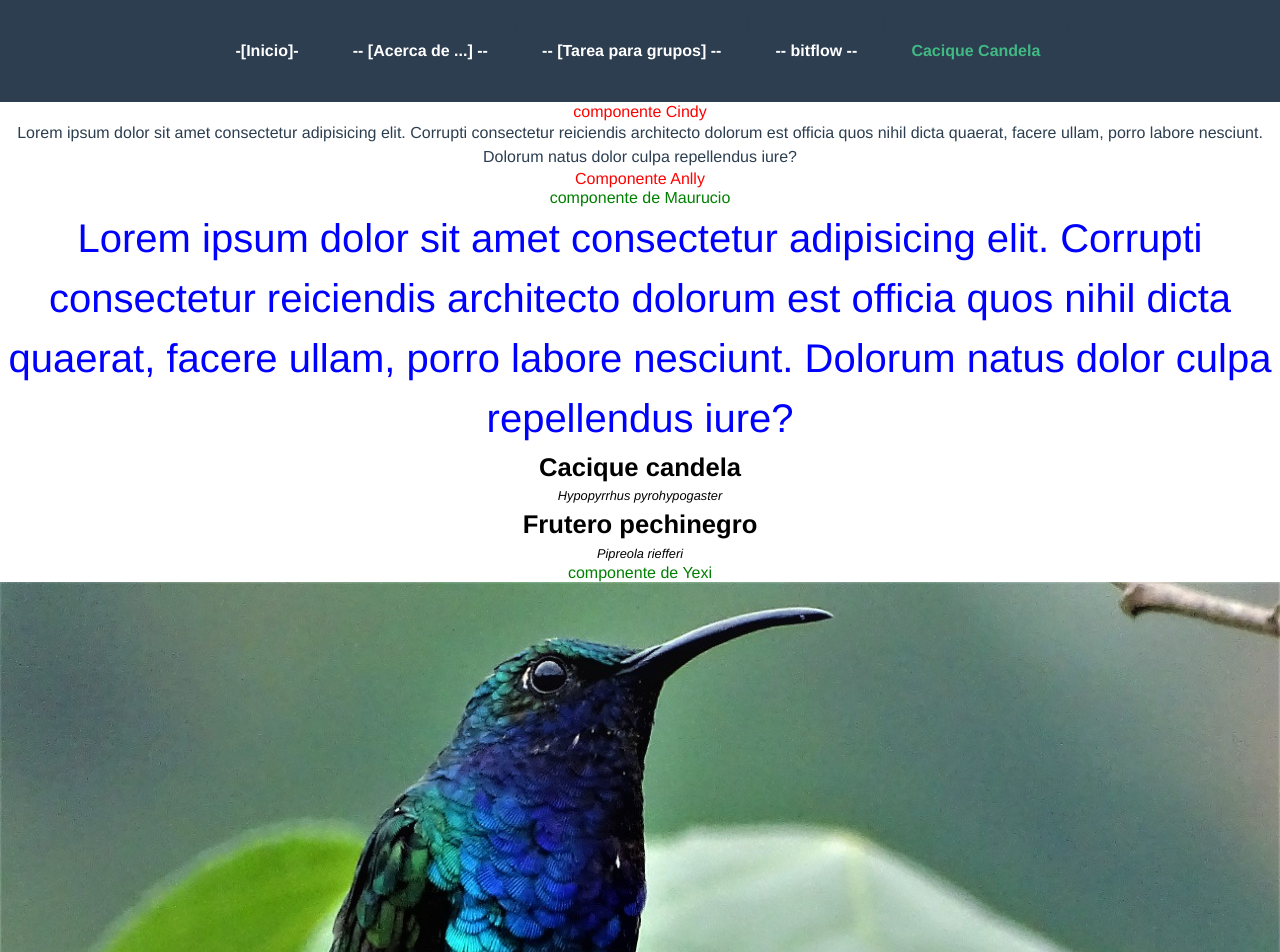
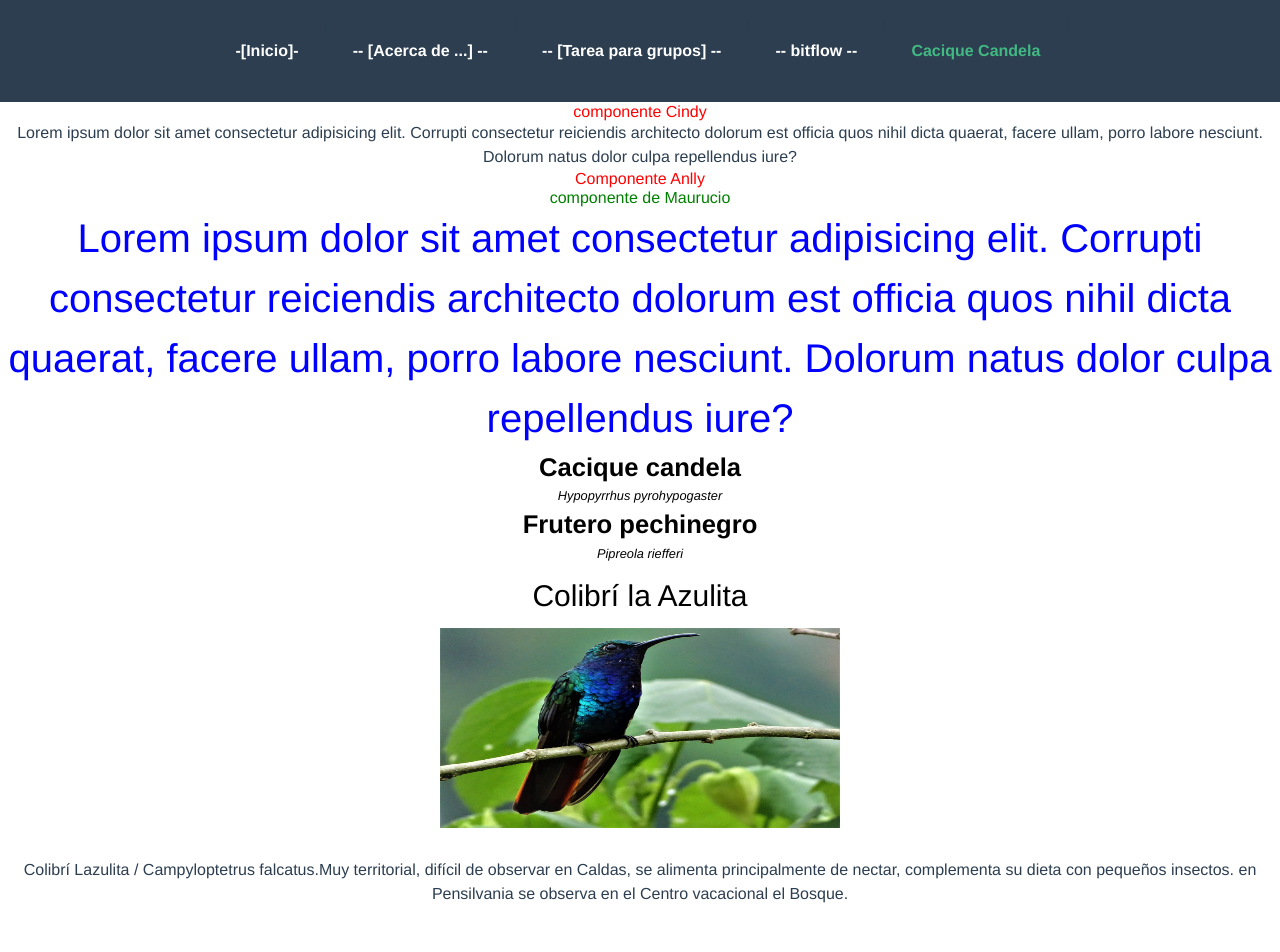
Before and after one commit to amartinezh/prosperCityVue, a Vue app: page /cacique-candela in a window 1280 px wide. Shown: the top 952 px of the page. After the commit the page ends 906 px from the top, so only its background shows below. Built offline with nearby package versions, Linux system fonts and the light colour scheme.

Commit message:
informacion colibri por yexi

```diff
--- a/src/components/ComponentYexi.vue
+++ b/src/components/ComponentYexi.vue
@@ -1,21 +1,33 @@
 <template>
   <div>
-    <h2>componente de Yexi</h2>
-    <div>
-        <img alt="Vue logo" src="@/assets/colibrilazulita.jpg">
+    <p class="titulocomponente">Colibrí la Azulita</p>
+    <div class="contenedorimagen">
+      <img alt="Vue logo" src="@/assets/colibrilazulita.jpg" />
     </div>
+    <p class="infocolibrilaazulita">
+      Colibrí Lazulita / Campyloptetrus falcatus.Muy territorial, difícil de observar en Caldas, se
+      alimenta principalmente de nectar, complementa su dieta con pequeños insectos. en Pensilvania
+      se observa en el Centro vacacional el Bosque.
+    </p>
   </div>
-
 </template>
-<script lang="ts">
-</script>
+<script lang="ts"></script>
 <style scoped>
-h2 {
-  color: green;
+.contenedorimagen {
+  width: 100%;
+  height: 200px;
+  margin-bottom: 30px;
+  display: flex;
+  justify-content: center;
+  align-items: center;
 }
-.texto{
-    text-align: center;
-    color:blue;
-    font-size: 40px;
+.contenedorimagen img {
+  width: 400px;
+  height: 200px;
+}
+.titulocomponente {
+  font-size: 30px;
+  padding: 10px;
+  color: black;
 }
 </style>
```
